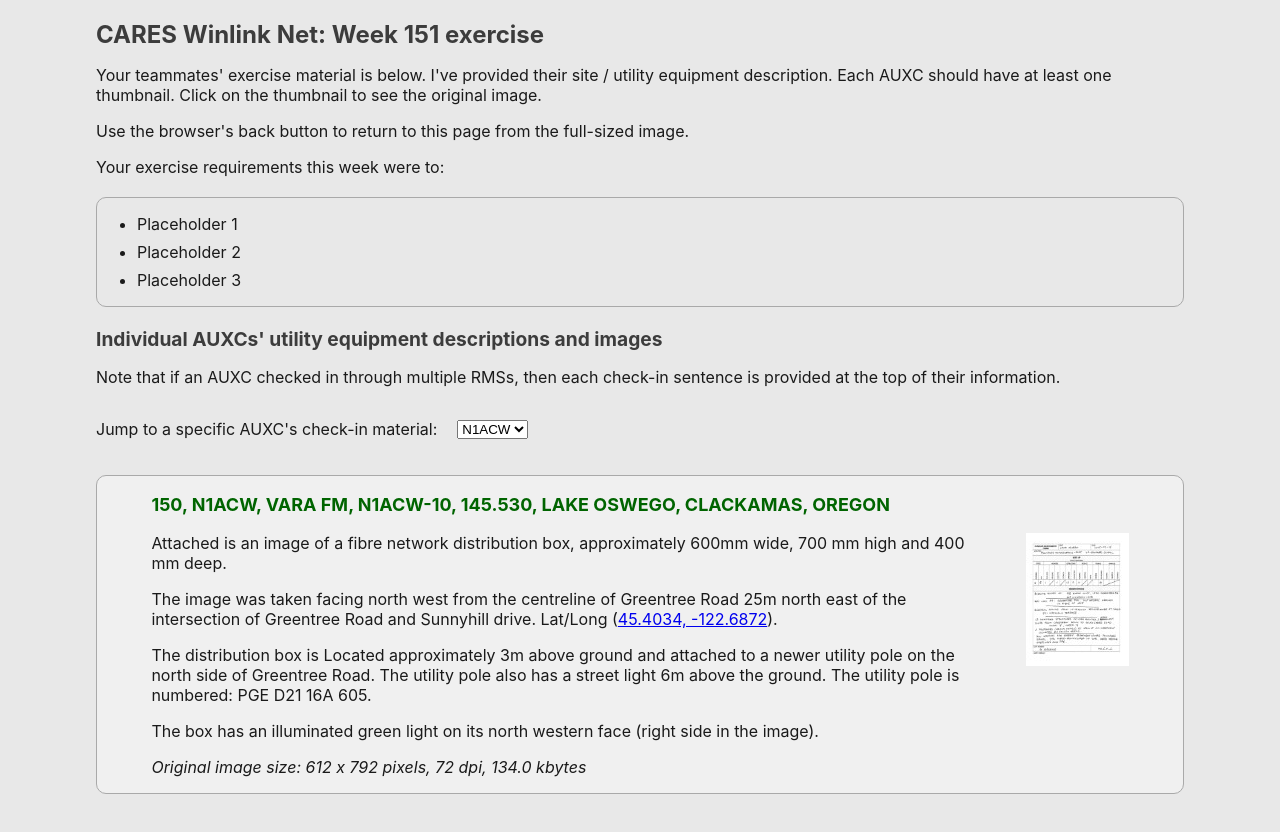
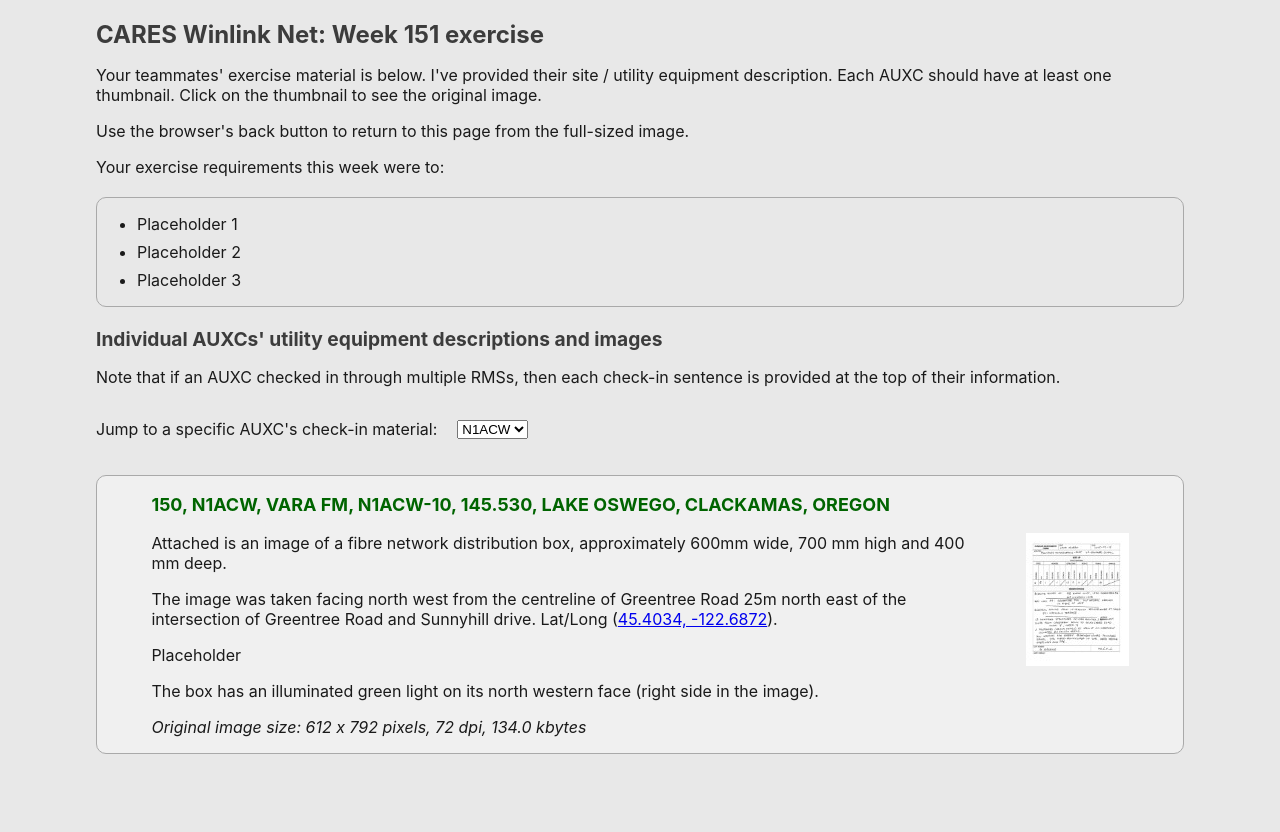
Before and after one commit to drizzlecombe/week-151, a plain HTML site: page index.html in a window 1280 px wide. After the commit the page ends 802 px from the top, so only its background shows below. Drawn offline with Linux system fonts and the light colour scheme.

Commit message:
Small change to test git in VSCODE

```diff
--- a/index.html
+++ b/index.html
@@ -217,10 +217,7 @@
                     rel="noopener noreferrer">45.4034, -122.6872</a>).
             </p>
             <p>
-                The distribution box is Located approximately 3m above ground and
-                attached to a newer utility pole on the north side of Greentree Road.
-                The utility pole also has a street light 6m above the ground. The
-                utility pole is numbered: PGE D21 16A 605.
+                Placeholder
             </p>
             <p>
                 The box has an illuminated green light on its north western face (right
```
